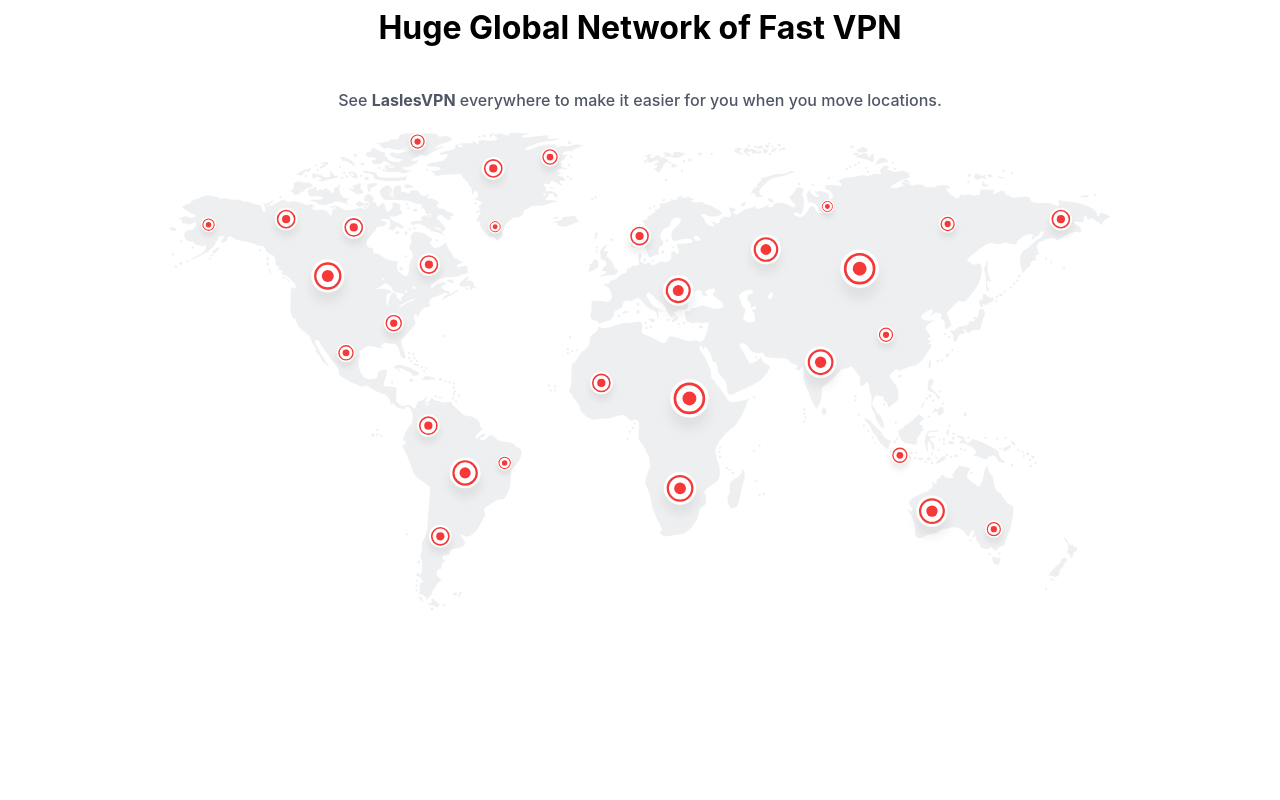
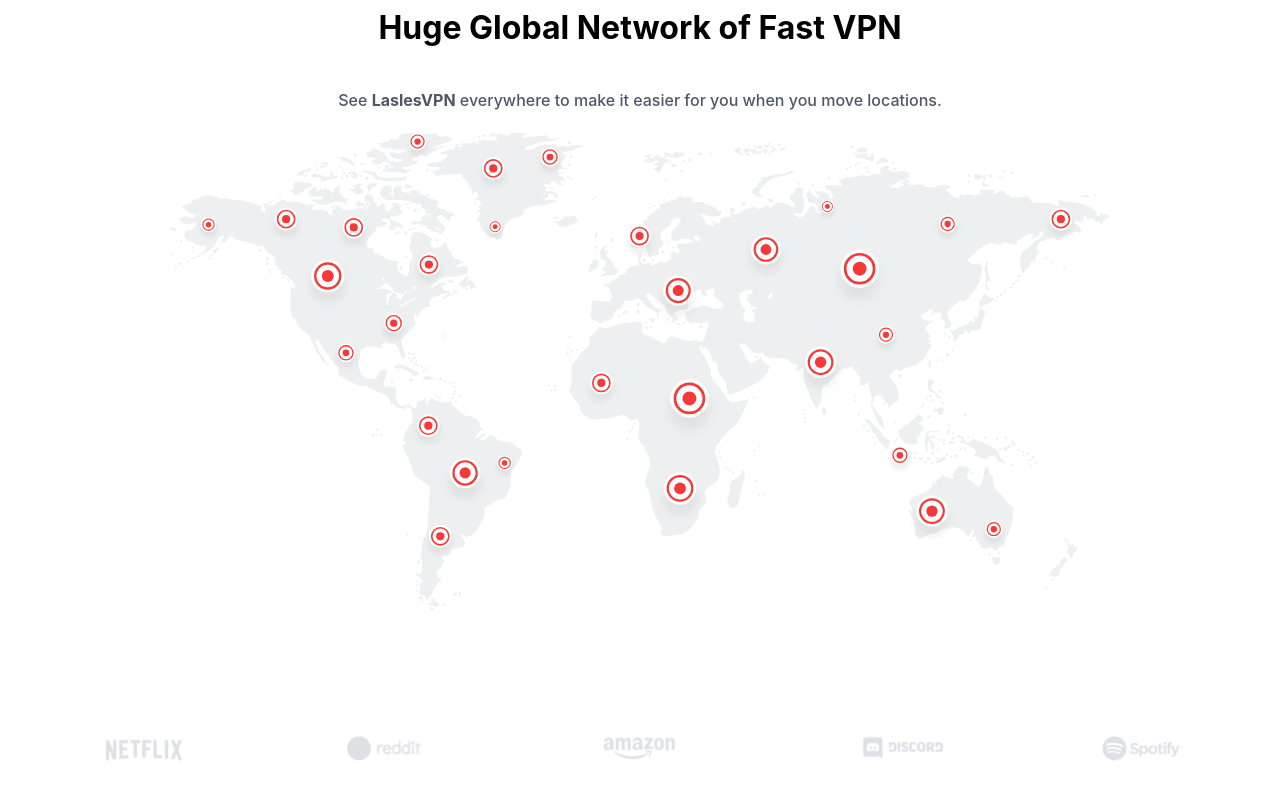
Before and after one commit to AhmedKhatri510/VPN-landing-page-react, a React (Create React App) app: page / in a window 1280 px wide. Shown: the part 2232-3032 px from the top of the page. Before the commit the page ends 2951 px from the top, so only its background shows below. Built offline with nearby package versions, Linux system fonts and the light colour scheme.

Commit message:
partners component added

```diff
--- a/src/App.js
+++ b/src/App.js
@@ -1,6 +1,7 @@
 import Features from "./components/Features";
 import GetStarted from "./components/GetStartedPage";
 import Navbar from "./components/Navbar";
+import Partners from "./components/Partners";
 import Plan from "./components/Plan";
 import VpnDetail from "./components/VpnDetail";
 import VpnNetwork from "./components/VpnNetwork";
@@ -14,6 +15,7 @@
       <Features />
       <Plan />
       <VpnNetwork />
+      <Partners />
     </div>
   );
 }
--- /dev/null
+++ b/src/components/Partners.css
@@ -0,0 +1,4 @@
+.partner-container {
+  display: flex;
+  justify-content: space-around;
+}
--- /dev/null
+++ b/src/components/Partners.js
@@ -0,0 +1,19 @@
+import "./Partners.css";
+
+export default function Partners() {
+  const imageNames = [
+    "Mask Group.svg",
+    "Mask Group (1).svg",
+    "Mask Group (2).svg",
+    "Mask Group (3).svg",
+    "Mask Group (4).svg",
+  ];
+
+  return (
+    <div className="partner-container">
+      {imageNames.map(function (name) {
+        return <img src={"/Assets/" + name} alt="partner" />;
+      })}
+    </div>
+  );
+}
```
